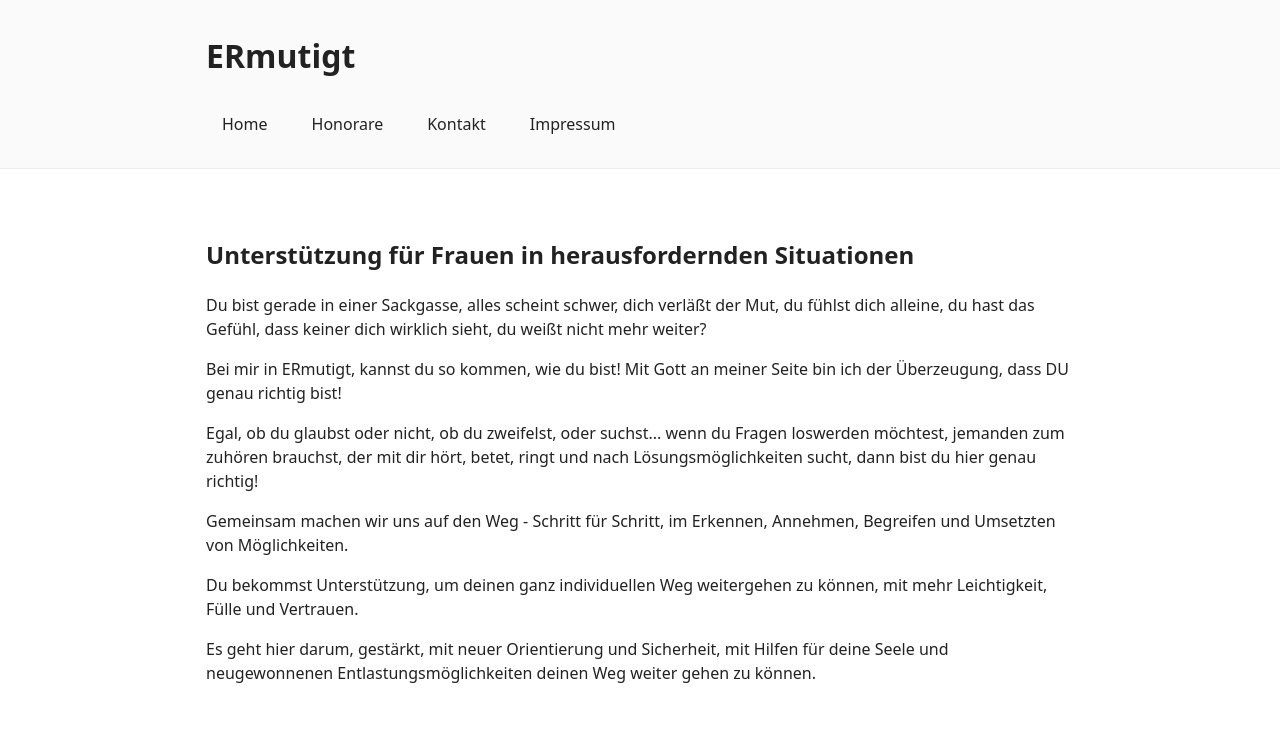
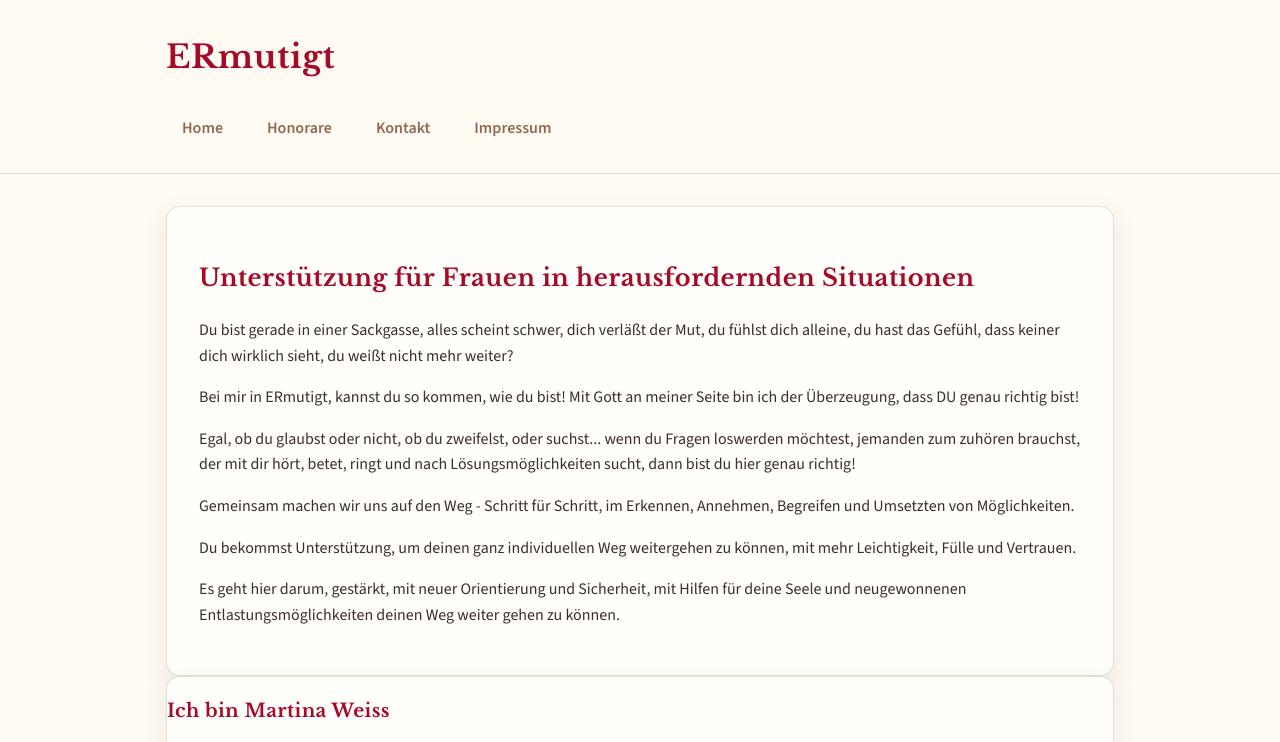
Before and after one commit to ThiemoWeiss/frauen-ermutigt, a plain HTML site: page index.html in a window 1280 px wide. Shown: the top 742 px of the page. Drawn offline with nearby package versions, Linux system fonts and the light colour scheme.

Commit message:
Update content and apply new ERmutigt styling

```diff
--- a/css/styles.css
+++ b/css/styles.css
@@ -1,19 +1,146 @@
-:root{
-  --bg: #ffffff;
-  --text: #222;
-  --accent: #0b5fff;
-  --muted: #666;
+:root {
+  --bg: #FFFBF3;
+  --text: #3b2f2a;
+  --muted: #6b5d57;
+
+  --sage: #B5BEA1;
+  --taupe: #926852;
+  --berry: #A50A27;
+  --gold: #b8860b;
+
+  --radius: 14px;
+  --shadow: 0 8px 24px rgba(80, 40, 20, 0.10);
 }
-*{box-sizing:border-box}
-body{font-family:system-ui,-apple-system,Segoe UI,Roboto,Helvetica,Arial; margin:0;background:var(--bg);color:var(--text);line-height:1.5}
-.container{max-width:900px;margin:0 auto;padding:1rem}
-.site-header{border-bottom:1px solid #eee;background:#fafafa}
-.brand{margin:0;padding:1rem 0;display:inline-block}
-.nav{list-style:none;margin:0;padding:0;display:flex;gap:.75rem}
-.nav a{display:block;padding:1rem;color:var(--text);text-decoration:none}
-.hero{padding:2rem 0}
-.pricing{width:100%;border-collapse:collapse;margin-top:1rem}
-.pricing th,.pricing td{border:1px solid #e6e6e6;padding:.5rem;text-align:left}
-.site-footer{border-top:1px solid #eee;margin-top:2rem;padding:1rem 0;text-align:center;color:var(--muted)}
 
-@media (max-width:600px){.nav{flex-direction:column}.container{padding:.75rem}}
+* {
+  box-sizing: border-box;
+}
+
+html,
+body {
+  background: var(--bg);
+  color: var(--text);
+  font-family: "Source Sans 3", "Source Sans Pro", Arial, sans-serif;
+  line-height: 1.6;
+  margin: 0;
+}
+
+h1,
+h2,
+h3,
+.brand {
+  font-family: "Libre Baskerville", Georgia, serif;
+  color: var(--berry);
+  letter-spacing: 0.02em;
+}
+
+.container {
+  max-width: 980px;
+  margin: 0 auto;
+  padding: 1rem;
+}
+
+.site-header {
+  background: rgba(255, 251, 243, 0.92);
+  border-bottom: 1px solid rgba(146, 104, 82, 0.22);
+  backdrop-filter: blur(4px);
+}
+
+.brand {
+  margin: 0;
+  padding: 1rem 0;
+  display: inline-block;
+  font-weight: 700;
+}
+
+.nav {
+  list-style: none;
+  margin: 0;
+  padding: 0;
+  display: flex;
+  gap: .75rem;
+}
+
+.nav a {
+  display: block;
+  padding: 1rem;
+  color: var(--taupe);
+  text-decoration: none;
+  font-weight: 600;
+}
+
+.nav a:hover,
+.nav a:focus-visible {
+  color: var(--berry);
+  text-decoration: underline;
+  text-underline-offset: 4px;
+}
+
+.hero,
+.card,
+section {
+  background: #fffefb;
+  border: 1px solid rgba(181, 190, 161, 0.45);
+  border-radius: var(--radius);
+  box-shadow: var(--shadow);
+}
+
+.hero {
+  padding: 2rem;
+  margin-top: 1rem;
+}
+
+.pricing {
+  width: 100%;
+  border-collapse: collapse;
+  margin-top: 1rem;
+}
+
+.pricing th,
+.pricing td {
+  border: 1px solid #e6e6e6;
+  padding: .5rem;
+  text-align: left;
+}
+
+blockquote,
+.highlight {
+  border-left: 4px solid var(--gold);
+  padding-left: 1rem;
+  color: var(--taupe);
+}
+
+button,
+.btn,
+a.btn {
+  background: var(--berry);
+  color: #fff;
+  border: 0;
+  border-radius: 999px;
+  padding: 0.65rem 1.1rem;
+  font-weight: 700;
+}
+
+button:hover,
+.btn:hover {
+  filter: brightness(1.06);
+}
+
+.site-footer,
+footer {
+  color: var(--muted);
+  border-top: 1px solid rgba(146, 104, 82, 0.22);
+  margin-top: 2rem;
+  padding: 1rem 0;
+  text-align: center;
+}
+
+@media (max-width:600px) {
+  .nav {
+    flex-direction: column;
+  }
+
+  .container {
+    padding: .75rem;
+  }
+}
--- a/index.html
+++ b/index.html
@@ -5,7 +5,10 @@
   <meta name="viewport" content="width=device-width,initial-scale=1">
   <title>ERmutigt — Home</title>
   <meta name="description" content="ERmutigt — Kurzprofil und Leistungsübersicht">
-  <link rel="stylesheet" href="/css/styles.css">
+  <link rel="preconnect" href="https://fonts.googleapis.com">
+  <link rel="preconnect" href="https://fonts.gstatic.com" crossorigin>
+  <link href="https://fonts.googleapis.com/css2?family=Libre+Baskerville:wght@400;700&family=Source+Sans+3:wght@400;600;700&display=swap" rel="stylesheet">
+  <link rel="stylesheet" href="css/styles.css">
 </head>
 <body>
   <header class="site-header">
```
Also changed, not shown: contact.html (+7 -4 lines), imprint.html (+7 -4 lines), pricing.html (+6 -3 lines).
